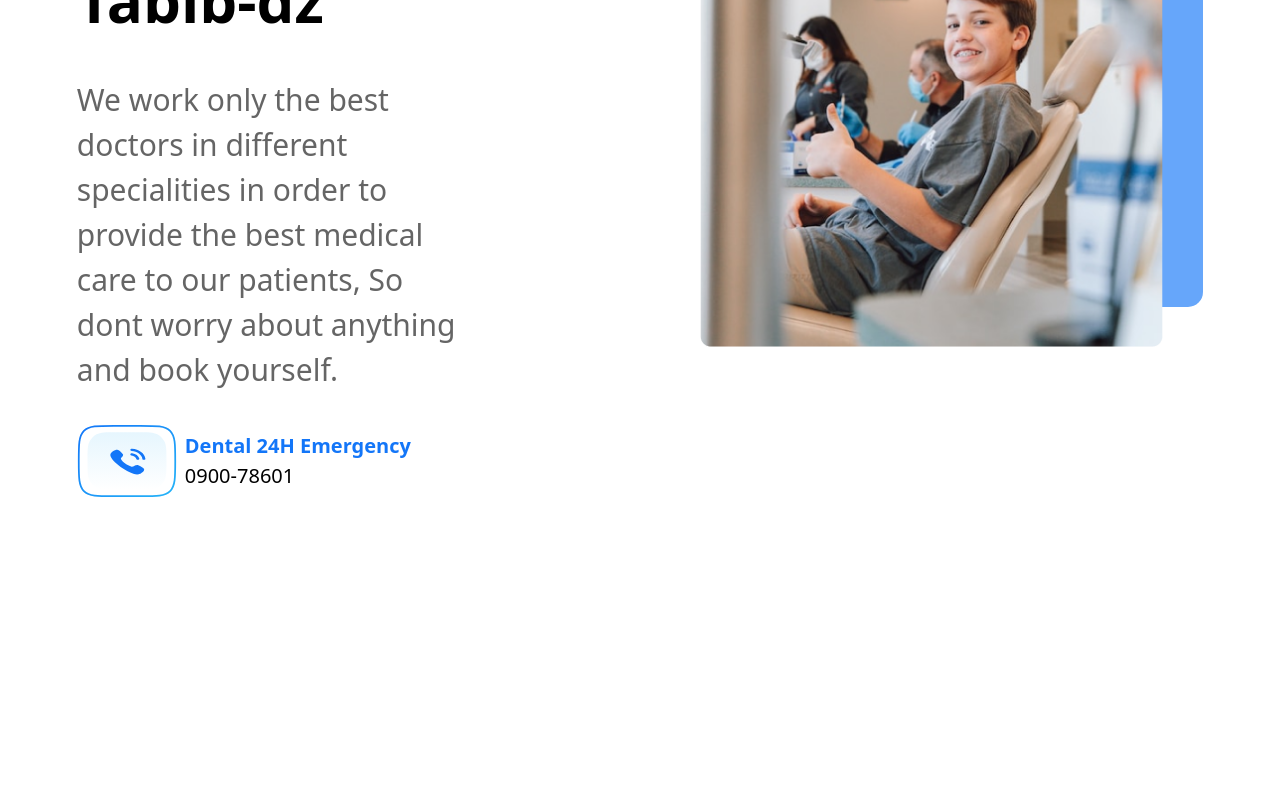
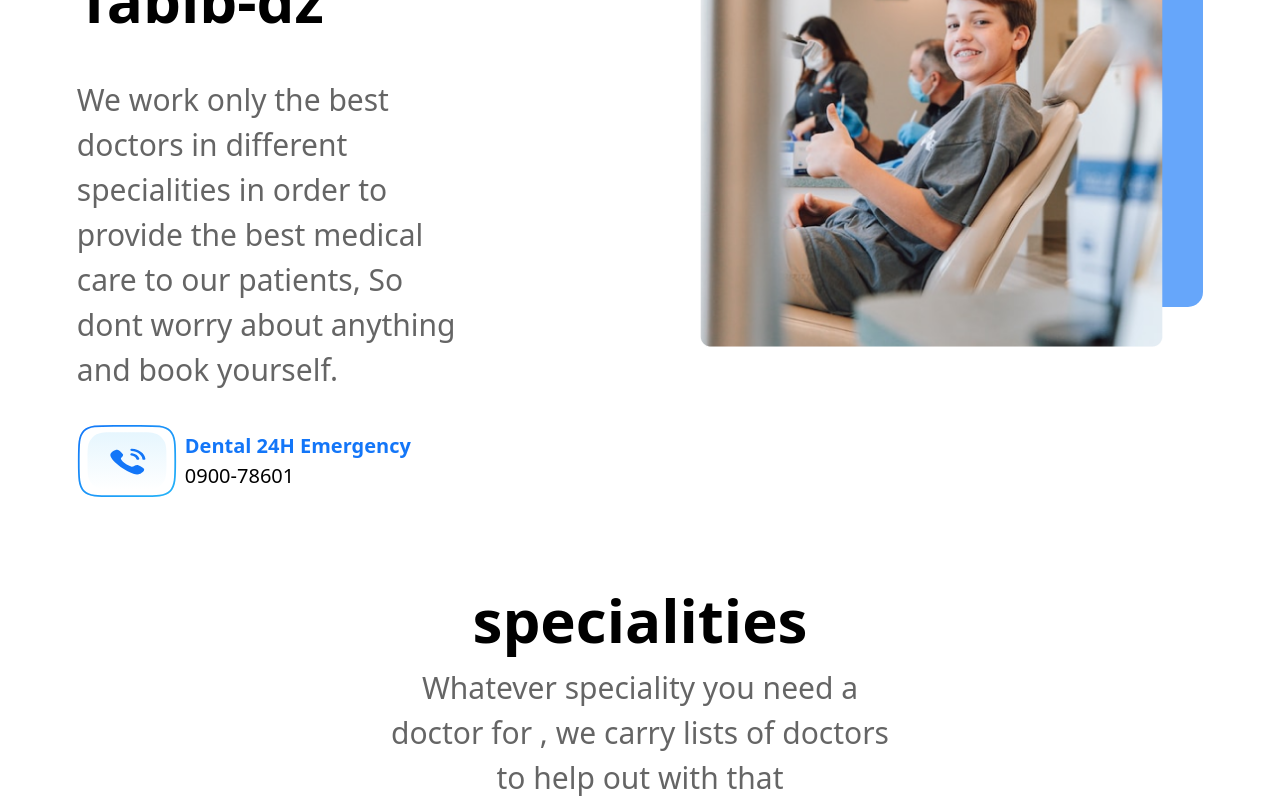
Before and after one commit to bouabca/DZtabib, a Next.js app: page / in a window 1280 px wide. Shown: the part 1946-2746 px from the top of the page. Before the commit the page ends 2521 px from the top, so only its background shows below. Built offline with nearby package versions, Linux system fonts and the light colour scheme.

Commit message:
adding title

```diff
--- a/app/page.tsx
+++ b/app/page.tsx
@@ -3,6 +3,7 @@ import React from 'react'
 import Focal from "../components/Focal"
 import Focal1 from "../components/Focal1"
 import Band from "../components/Band"
+import Title from "../components/Title"
 
 
 export default function Home() {
@@ -14,7 +15,7 @@ export default function Home() {
    <Band></Band>
 
    <Focal1></Focal1>
-
+    <Title></Title>
     </>
   );
 }
--- /dev/null
+++ b/components/Title.tsx
@@ -0,0 +1,14 @@
+import React from 'react'
+
+
+
+function Title() {
+  return (
+  <>
+  <div className=' text-center  text-[40px] lg:text-[60px] font-bold  w-full'>specialities</div>
+  <div className='  text-center text-[20px] lg:text-[30px] opacity-60 mx-auto  w-[90%] lg:w-[40%]  '>Whatever speciality you need a doctor for , we carry lists of doctors to help out with that </div>
+  </>
+  )
+}
+
+export default Title
```
Also changed, not shown: components/Spcial.tsx (added), components/title.tsx (deleted).
